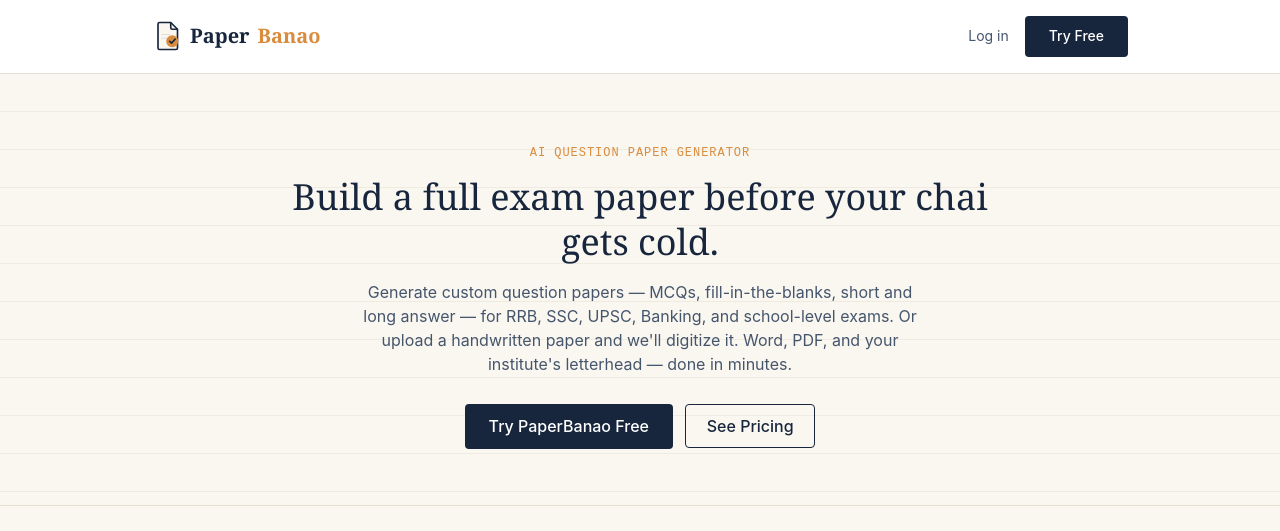
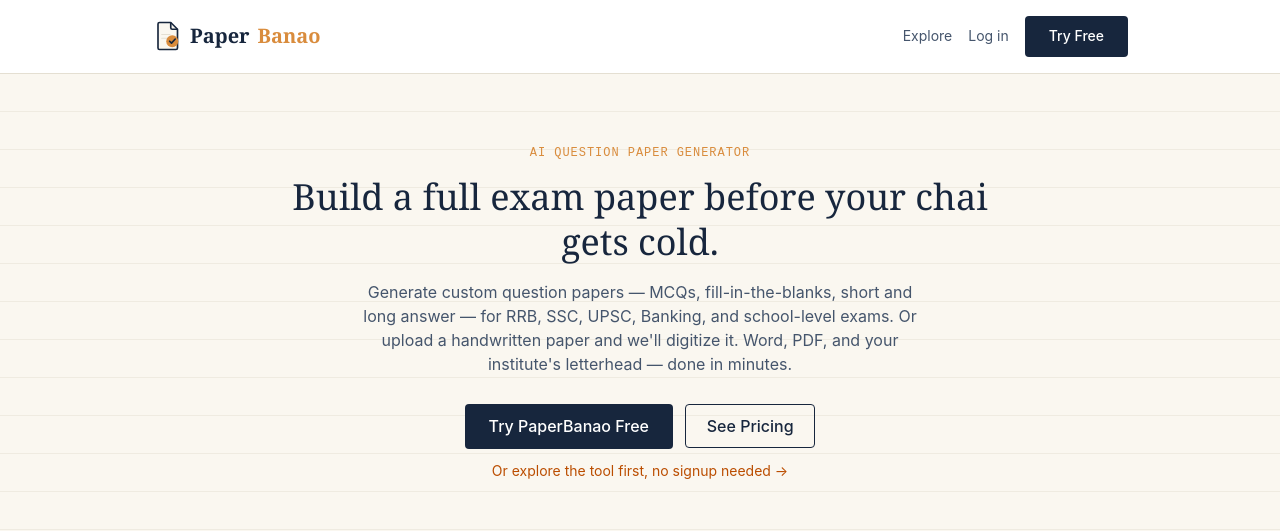
Before and after one commit to CodeiPedia/paperbanao-frontend, a Next.js app: page / in a window 1280 px wide. Shown: the top 531 px of the page. Built offline with nearby package versions, Linux system fonts and the light colour scheme; no server answers.

Commit message:
Add explore link to landing page

```diff
--- a/components/LandingPageClient.js
+++ b/components/LandingPageClient.js
@@ -32,6 +32,7 @@
             Paper<span>Banao</span>
           </Link>
           <nav className="flex items-center gap-4 text-sm">
+            <Link href="/dashboard" className="hidden text-slate-600 hover:text-[#17263D] sm:inline">Explore</Link>
             <Link href="/login" className="text-slate-600 hover:text-[#17263D]">Log in</Link>
             <Link href="/signup" className="btn-primary px-4 py-2 text-sm">Try Free</Link>
           </nav>
@@ -54,6 +55,9 @@
             <Link href="/signup" className="btn-primary">Try PaperBanao Free</Link>
             <Link href="#pricing" className="btn-secondary">See Pricing</Link>
           </div>
+          <Link href="/dashboard" className="mt-3 inline-block text-sm text-amber-700 hover:underline">
+            Or explore the tool first, no signup needed →
+          </Link>
         </div>
       </section>
 
```
